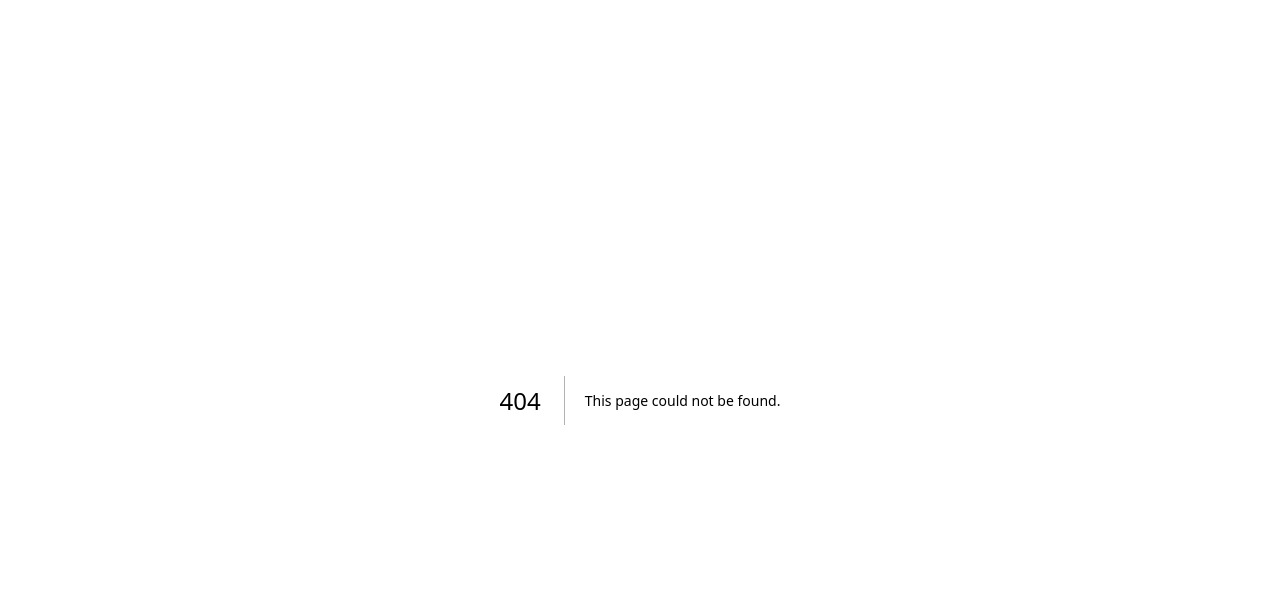
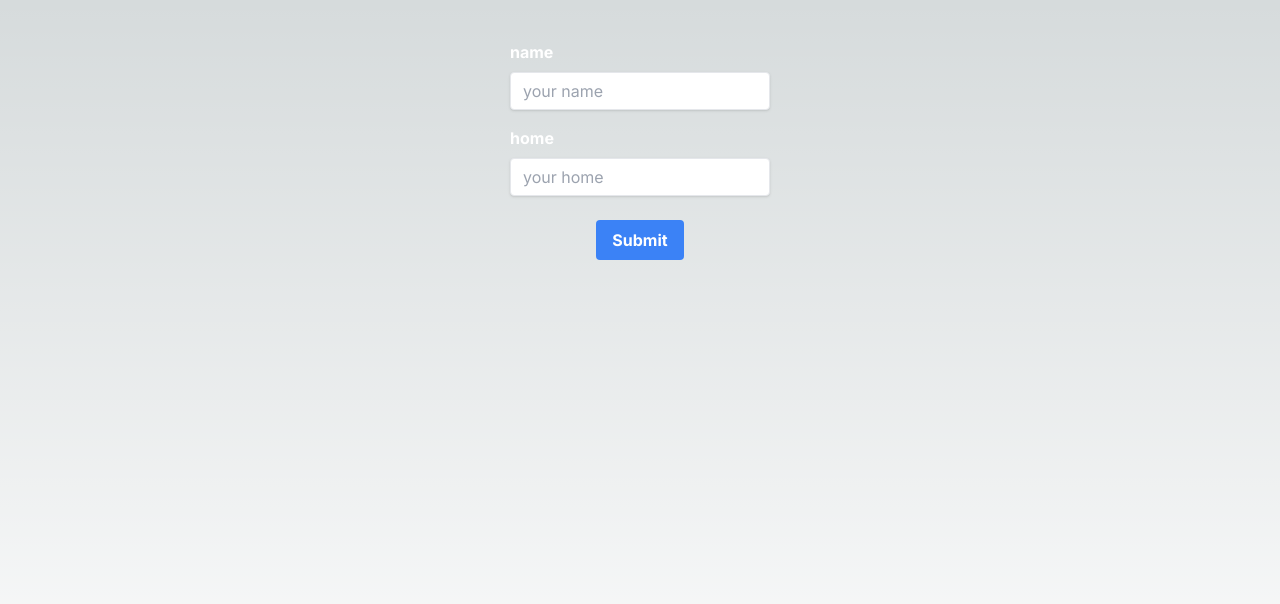
Before and after one commit to Sonu8544/nextjs-backend, a Next.js app: page /action/post in a window 1280 px wide. Before the commit this address had no page. Shown: the top 604 px of the page. Built offline with nearby package versions, Linux system fonts and the light colour scheme.

Commit message:
Post data using actions

```diff
--- /dev/null
+++ b/src/app/action/post/page.js
@@ -0,0 +1,10 @@
+import PostDataUsingAction from '@/components/PostDataUsingAction'
+import React from 'react'
+
+export default function page() {
+  return (
+    <main className="flex min-h-screen flex-col items-center justify-between p-10">
+      <PostDataUsingAction />
+    </main>
+  )
+}
--- /dev/null
+++ b/src/components/PostDataUsingAction.jsx
@@ -0,0 +1,51 @@
+import connectDB from "@/lib/connectDB";
+import PostModel from "@/models/Post";
+
+const formAction = async (formData) => {
+    'use server'
+    await connectDB();
+
+    const result = await PostModel.create({
+        name: formData.get("name"),
+        home: formData.get("home")
+    })
+    console.log("result0", result)
+}
+const PostDataUsingAction = () => {
+    return (
+        <form action={formAction} className="max-w-md mx-auto">
+            <div className="mb-4">
+                <label htmlFor="name" className="block text-white font-bold mb-2">
+                    name
+                </label>
+                <input
+                    placeholder="your name"
+                    type="text"
+                    name="name"
+                    className="shadow appearance-none border rounded w-full py-2 px-3 text-gray-700 leading-tight focus:outline-none focus:shadow-outline placeholder-custom-black"
+                />
+            </div>
+            <div className="mb-6">
+                <label htmlFor="home" className="block text-white font-bold mb-2">
+                    home
+                </label>
+                <input
+                    placeholder="your home"
+                    type="text"
+                    name="home"
+                    className="shadow appearance-none border rounded w-full py-2 px-3 text-gray-700 leading-tight focus:outline-none focus:shadow-outline placeholder-custom-black"
+                />
+            </div>
+            <div className="flex justify-center">
+                <button
+                    type="submit"
+                    className="bg-blue-500 hover:bg-blue-700 text-white font-bold py-2 px-4 rounded focus:outline-none focus:shadow-outline"
+                >
+                    Submit
+                </button>
+            </div>
+        </form>
+    );
+};
+
+export default PostDataUsingAction;
```
